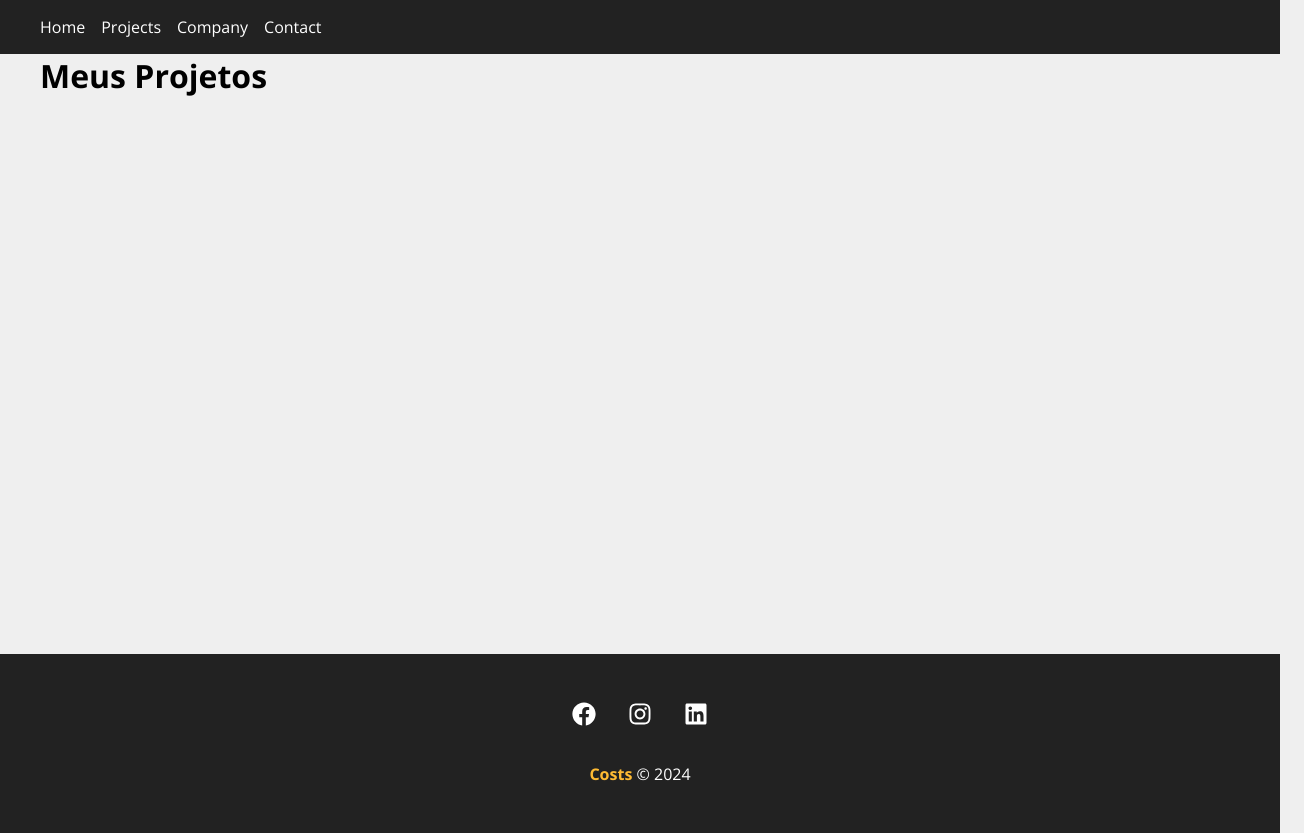
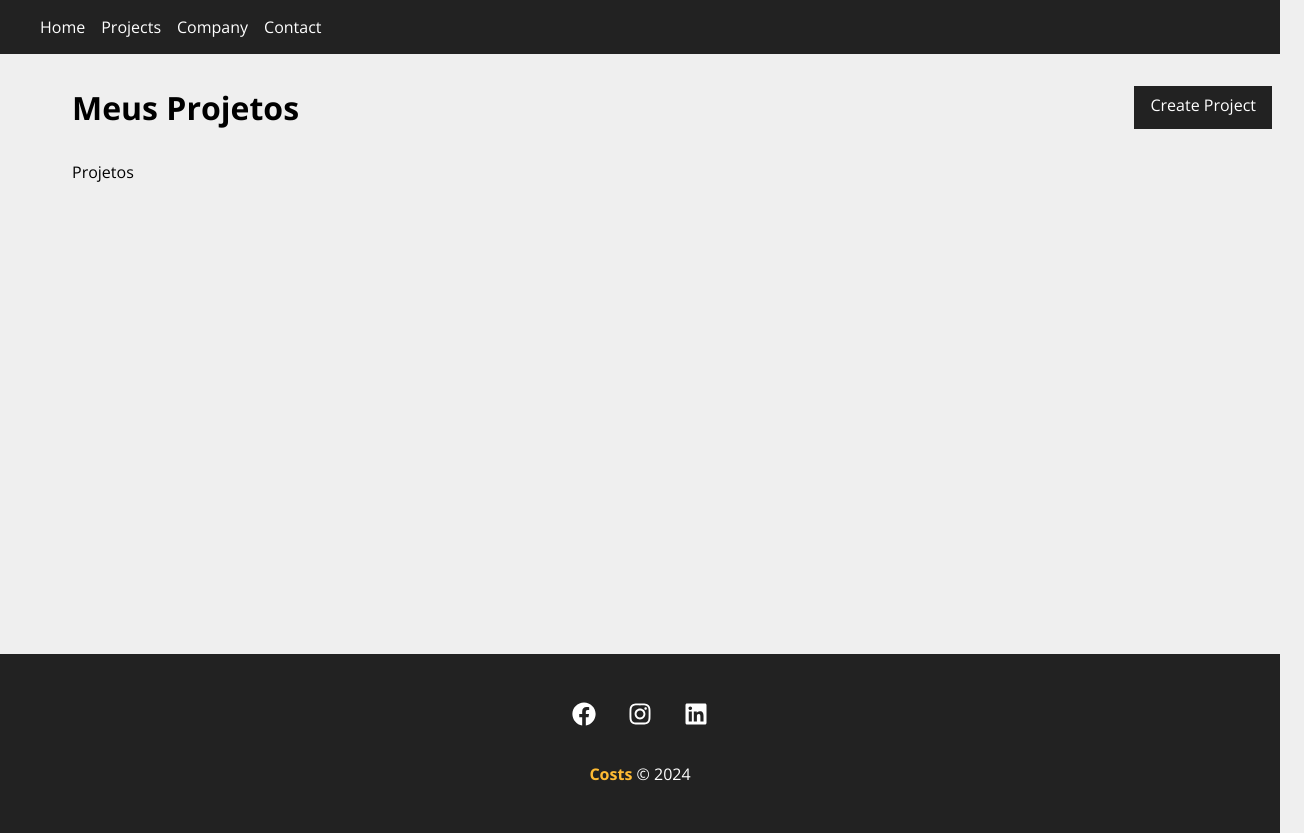
Before and after one commit to Rafaela-Wolf/costs, a React (Create React App) app: page /projects in a window 1280 px wide. Shown: the whole page, 1304 px wide, since content can reach past the window. Built offline with nearby package versions, Linux system fonts and the light colour scheme.

Commit message:
criando dashboard

```diff
--- a/src/components/pages/Projects.js
+++ b/src/components/pages/Projects.js
@@ -1,18 +1,27 @@
 import { useLocation } from "react-router-dom";
 import Message from "../layouts/Message";
+import styles from "./Projects.module.css";
+import Container from "../layouts/Container";
+import LinkButton from  "../layouts/LinkButton"
 
 function Projects() {
 
     const location = useLocation();
     let message = '';
-    if(location.message) {
+    if (location.message) {
         message = location.state.message
     };
 
     return (
-        <div>
-            <h1>Meus Projetos</h1>
-            {message && <Message type="success" msg={message}/>}
+        <div className={styles.project_container}>
+            <div className={styles.title_container}>
+                <h1>Meus Projetos</h1>
+                <LinkButton to="/newproject" text="Create Project"/>
+            </div>
+            {message && <Message type="success" msg={message} />}
+            <Container customClass="start">
+                <p>Projetos</p>
+            </Container>
         </div>
     )
 };
--- /dev/null
+++ b/src/components/pages/Projects.module.css
@@ -0,0 +1,9 @@
+.project_container {
+    padding: 2em;
+}
+
+.title_container {
+    display: flex;
+    justify-content: space-between;
+    margin-bottom: 2em;
+}
```
